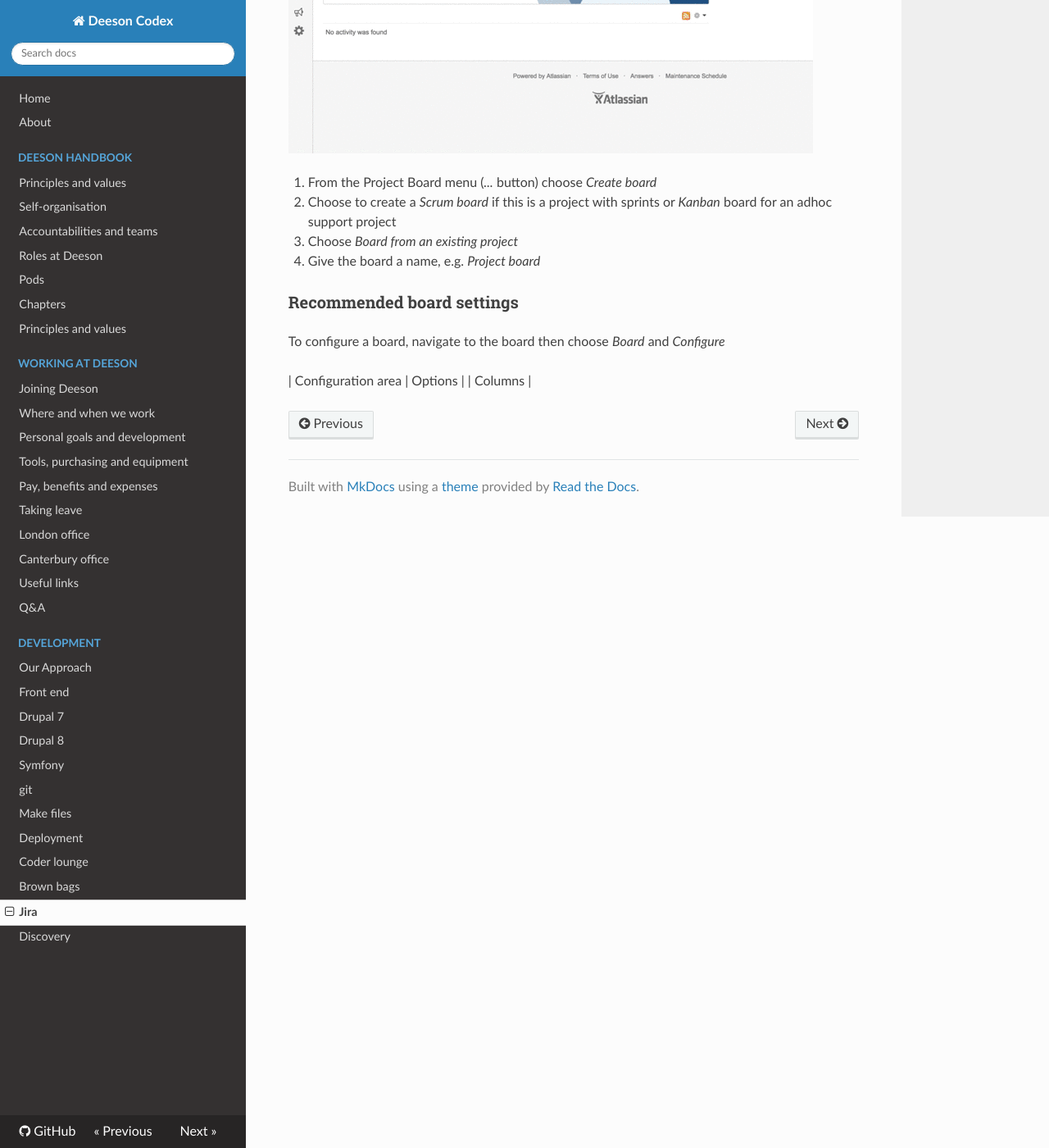
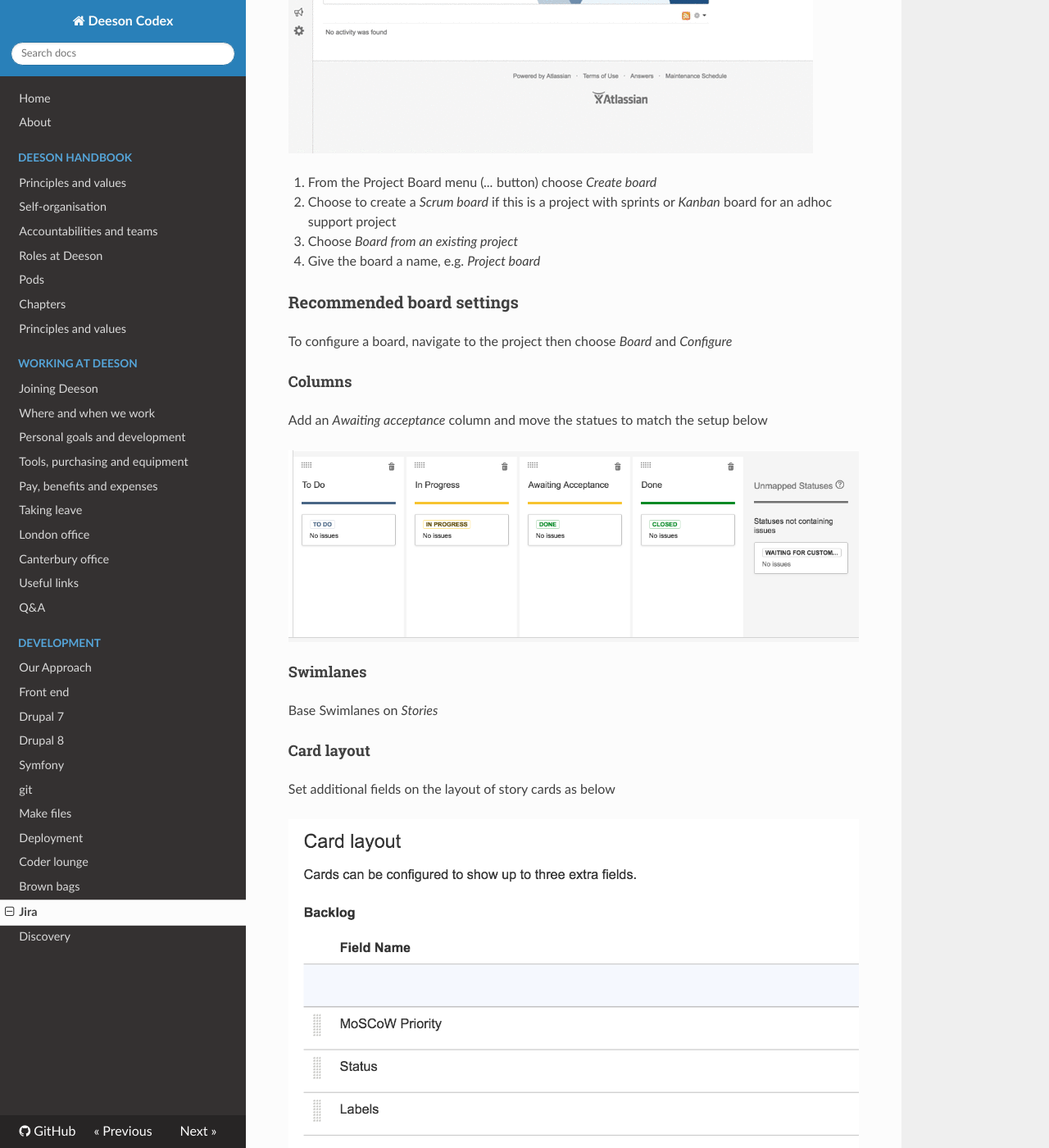
Before and after one commit to teamdeeson/codex, an MkDocs documentation site: the page built from docs/development/jira.md, in a window 1280 px wide and 1400 px high, scrolled down 1667 px. Shown: the whole window at 82% size. Built offline with MkDocs 1.6.1, drawn with Linux system fonts in a browser that asks for light colours; nearby versions of some CDN libraries; old or Windows-style settings are respelled for this version of MkDocs; some of the changed text lies outside the part shown.

Commit message:
More jira elements

```diff
--- a/docs/development/jira.md
+++ b/docs/development/jira.md
@@ -44,7 +44,29 @@
 
 ### Recommended board settings
 
-To configure a board, navigate to the board then choose *Board* and *Configure*
+To configure a board, navigate to the project then choose *Board* and *Configure*
 
-| Configuration area | Options |
-| Columns |
+#### Columns
+
+Add an _Awaiting acceptance_ column and move the statues to match the setup below
+
+![Columns](../images/jira-board-column-status.png "Columns")
+
+#### Swimlanes
+
+Base Swimlanes on _Stories_
+
+#### Card layout
+
+Set additional fields on the layout of story cards as below
+
+![Card layout](../images/jira-board-card-layout.png "Card layout")
+
+#### Estimation
+
+1. Estimation statistic should be *Original time estimate*
+2. Time tracking should be *Remaining Estimate and Time Spent*
+
+#### Issue detail view
+
+Add *Acceptance criteria* field to the _General Fields_
```
Also changed, not shown: docs/images/jira-board-card-layout.png (added), docs/images/jira-board-column-status.png (added).
